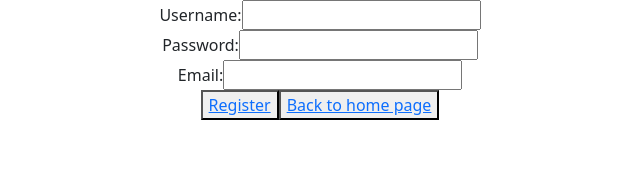
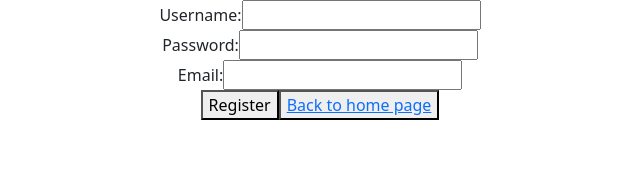
Before and after one commit to notLakshya/my-blogging-app, a React (Create React App) app: page /RegisterUser in a window 1280 px wide. Shown: the top 180 px of the page, without its empty margins (320-960 px from the left). Built offline with nearby package versions, Linux system fonts and the light colour scheme.

Commit message:
register page

```diff
--- a/src/RegisterUser.jsx
+++ b/src/RegisterUser.jsx
@@ -1,12 +1,12 @@
 import React, { useState } from 'react';
-import { Link } from 'react-router-dom';
+import { Link, useNavigate } from 'react-router-dom';
 import axios from 'axios'
 
 const RegistrationForm = () => {
   const [username, setUsername] = useState('');
   const [password, setPassword] = useState('');
   const [email, setEmail] = useState('');
-
+  const navigate = useNavigate();
   const handleUsernameChange = (e) => {
     setUsername(e.target.value);
   };
@@ -19,7 +19,10 @@ const RegistrationForm = () => {
     setEmail(e.target.value);
   };
   const handleClick2=() =>{
-    axios.post('https://jsonplaceholder.typicode.com/users',{username:'hehe',password:'lmao',email:'abc@deloitte.com'}).then(function (response) {console.log(response);}).catch(function (error) {console.log(error);});
+    axios.post('https://jsonplaceholder.typicode.com/users',{username:'hehe',password:'lmao',email:'abc@deloitte.com'})
+    .then(function (response) {console.log(response);
+      navigate('/Login');})
+    .catch(function (error) {console.log(error);});
   };
 
   const handleSubmit = (e) => {
@@ -48,7 +51,7 @@ const RegistrationForm = () => {
         <input type="email" value={email} onChange={handleEmailChange} />
       </label>
       <br />
-      <button type="submit"><Link to='/Login'>Register</Link></button>
+      <button type="submit" onClick={handleClick2}>Register</button>
       <button><Link to='/'>Back to home page</Link></button>
     </form>
   );
```
